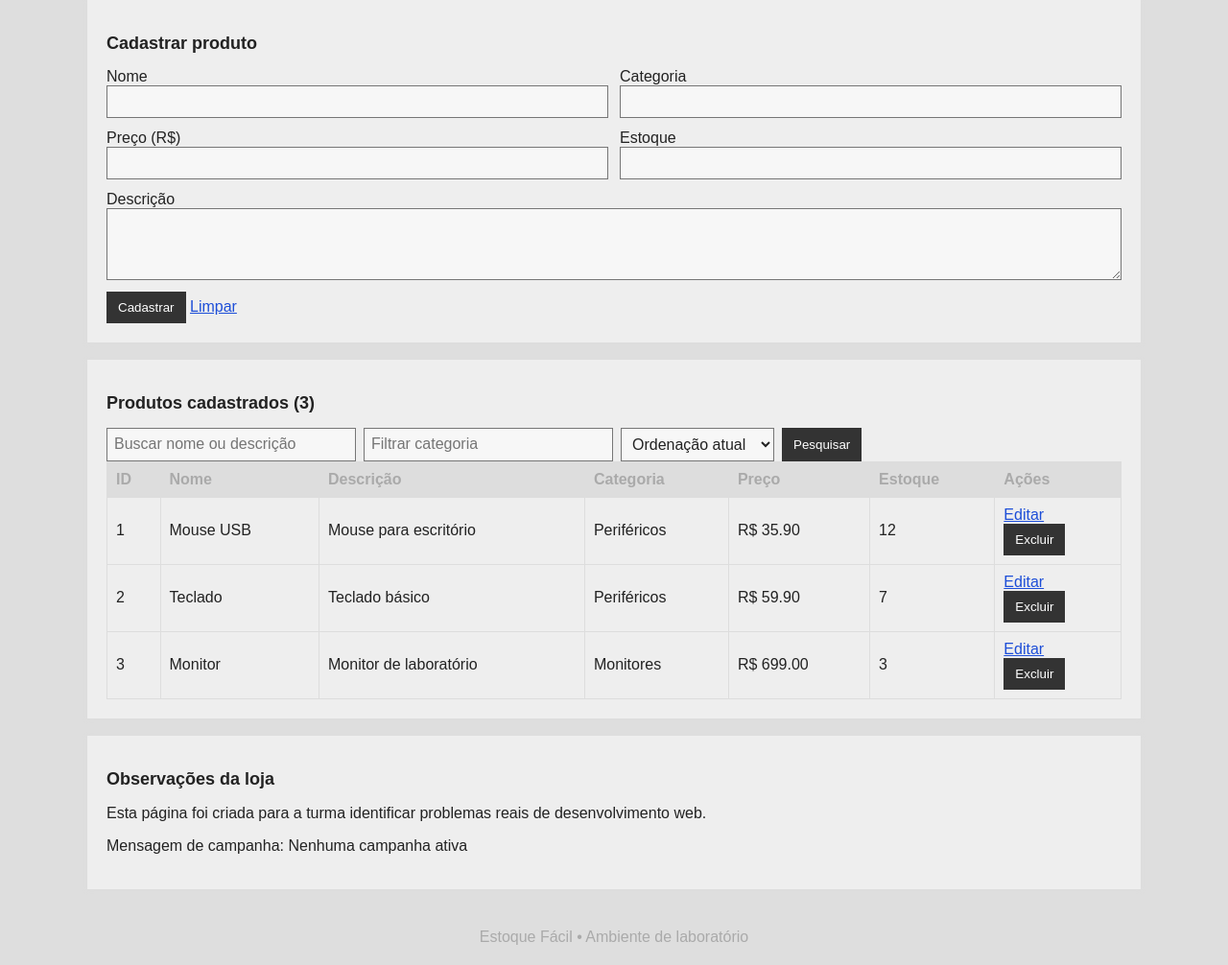
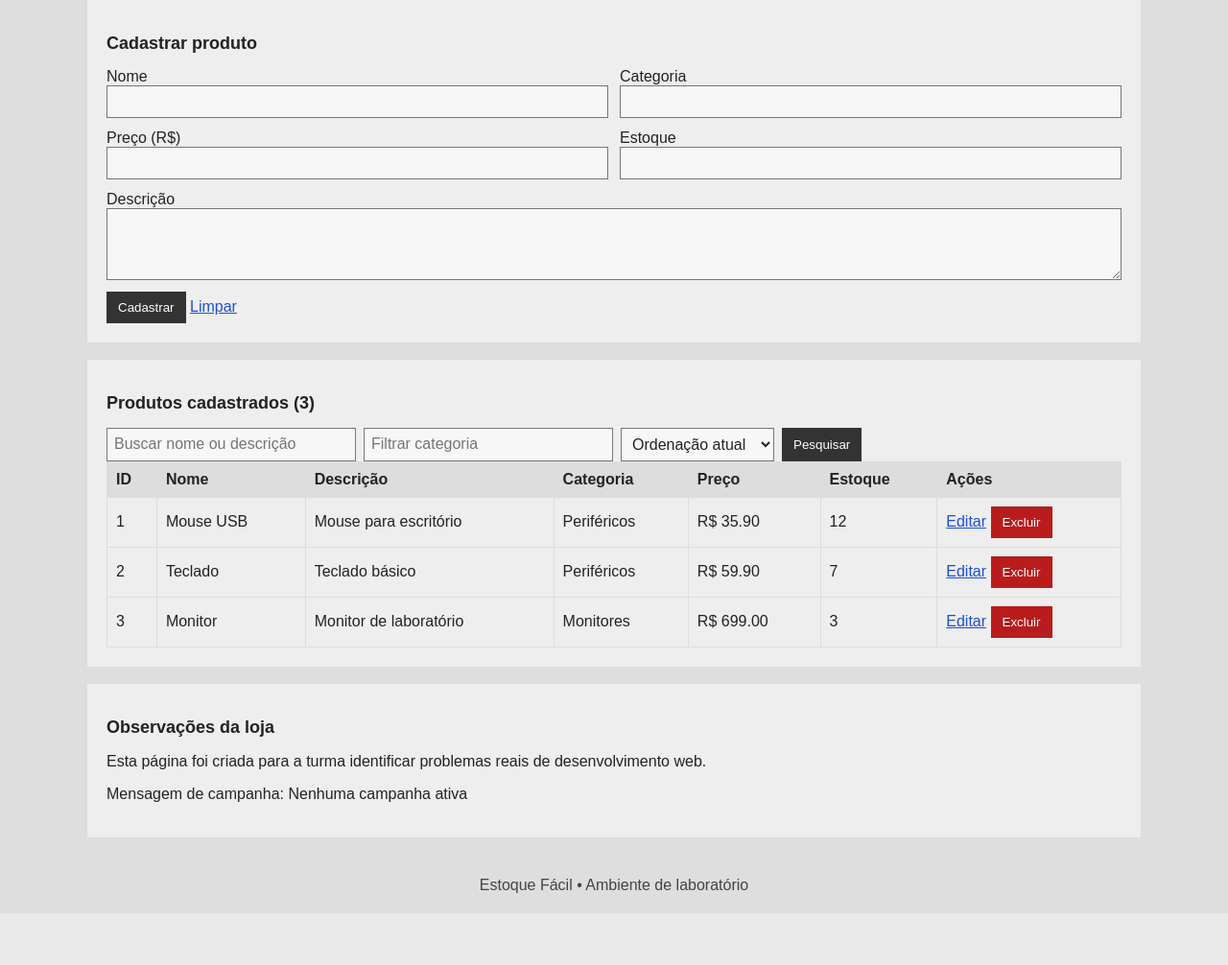
Before and after one commit to sebasandrefa/aula-09-11, a PHP site: page /atividade_php_inseguro/vulnerabilidades.php in a window 1280 px wide. Shown: the part 439-1445 px from the top of the page at 96% size. After the commit the page ends 1370 px from the top, so only its background shows below. Run offline with PHP 8.4, Linux system fonts and the light colour scheme; data comes from the database, SQL or seed files in the repository.

Commit message:
css
cores e o botao para excluir porq antes era so um link

```diff
--- a/atividade_php_inseguro/style.css
+++ b/atividade_php_inseguro/style.css
@@ -135,15 +135,27 @@ th, td {
 
 th {
     background: #ddd;
-    color: #aaa;
+    color: #222;
 }
 
 .tabela {
-    overflow: visible;
+    overflow-x: auto;
 }
 
 footer {
     padding: 20px;
     text-align: center;
-    color: #aaa;
+    color: #444;
 }
+
+.form-excluir {
+    display: inline;
+}
+
+.botao-excluir {
+    background: #b91c1c;
+}
+
+.botao-excluir:hover {
+    background: #7f1d1d;
+}
```
